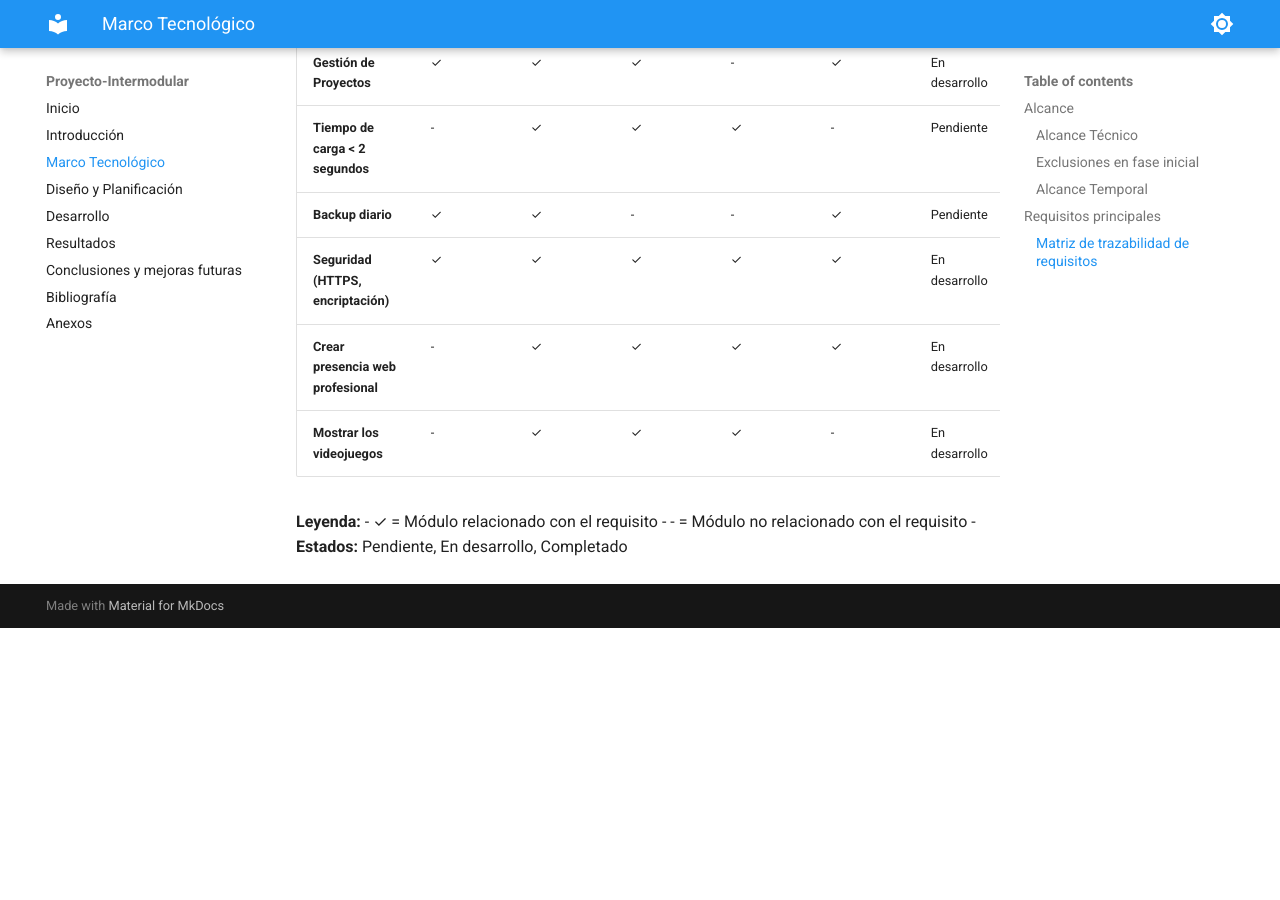
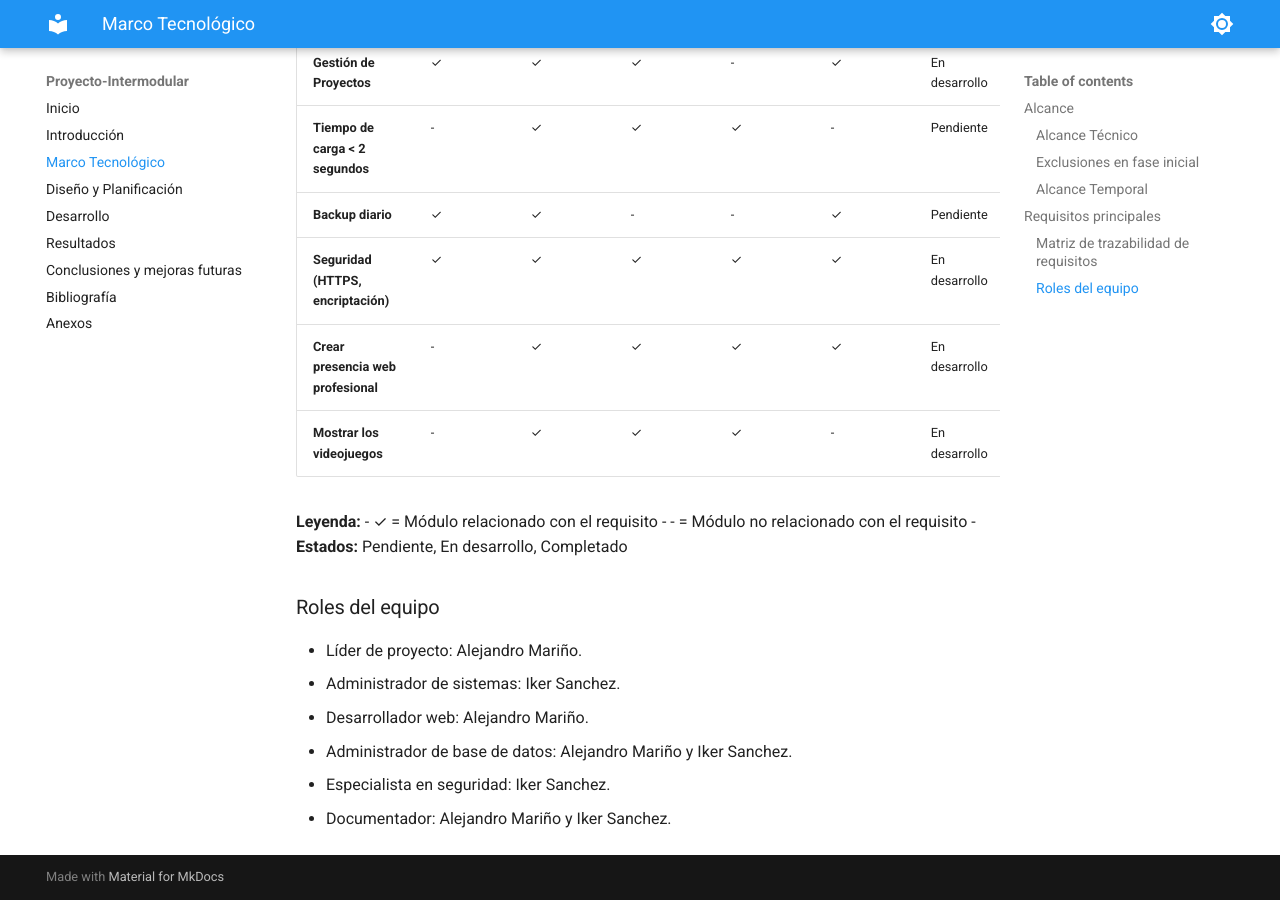
Before and after one commit to AlejandroMarinyo/Proyecto-Intermodular, an MkDocs documentation site: the page built from docs/Marco_Tecnologico.md, in a window 1280 px wide and 900 px high, scrolled down 1601 px. Built offline with MkDocs 1.6.1 and Material for MkDocs 9.7.7, drawn with Linux system fonts in a browser that asks for light colours; before the commit the page ends 2229 px from its top, so only the background shows below that.

Commit message:
Actualizar Marco_Tecnologico.md

```diff
--- a/docs/Marco_Tecnologico.md
+++ b/docs/Marco_Tecnologico.md
@@ -53,3 +53,12 @@ La siguiente tabla relaciona cada requisito con los módulos del ciclo formativo
 - ✓ = Módulo relacionado con el requisito
 - - = Módulo no relacionado con el requisito
 - **Estados:** Pendiente, En desarrollo, Completado
+
+### Roles del equipo
+
+- Líder de proyecto: Alejandro Mariño.
+- Administrador de sistemas: Iker Sanchez.
+- Desarrollador web: Alejandro Mariño.
+- Administrador de base de datos: Alejandro Mariño y Iker Sanchez.
+- Especialista en seguridad: Iker Sanchez.
+- Documentador: Alejandro Mariño y Iker Sanchez.
```
